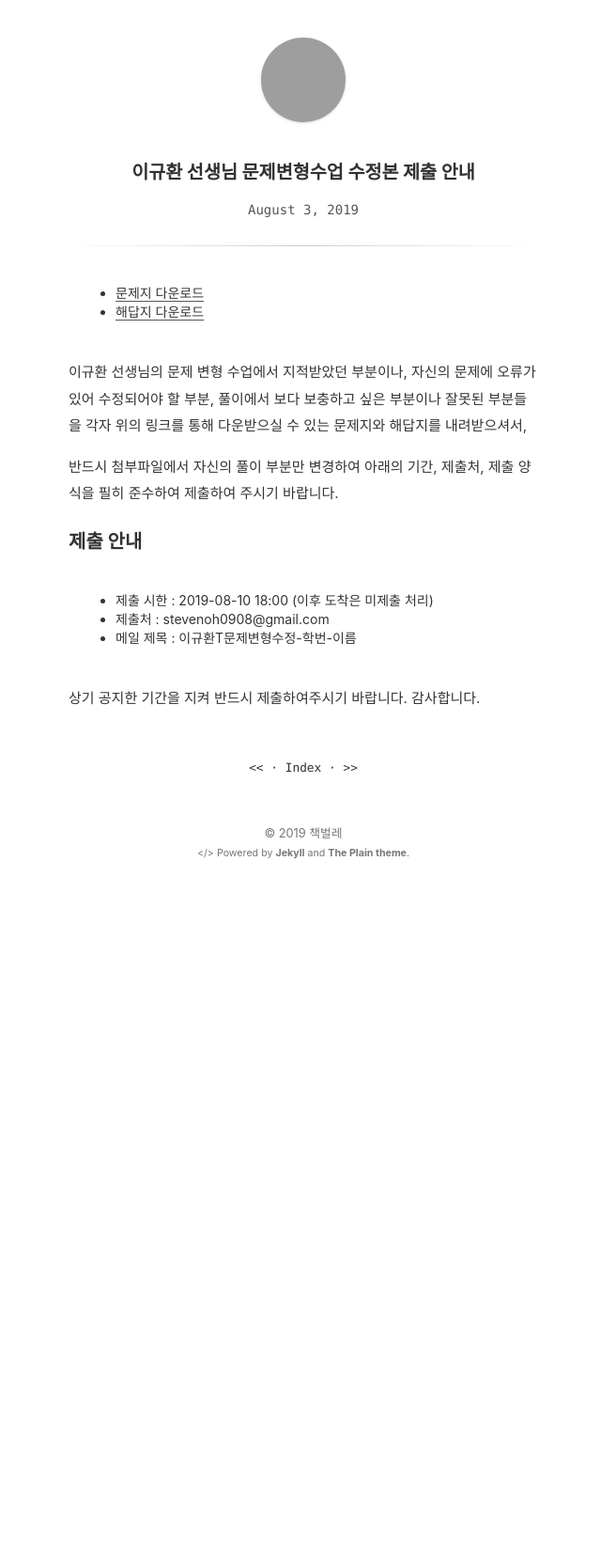
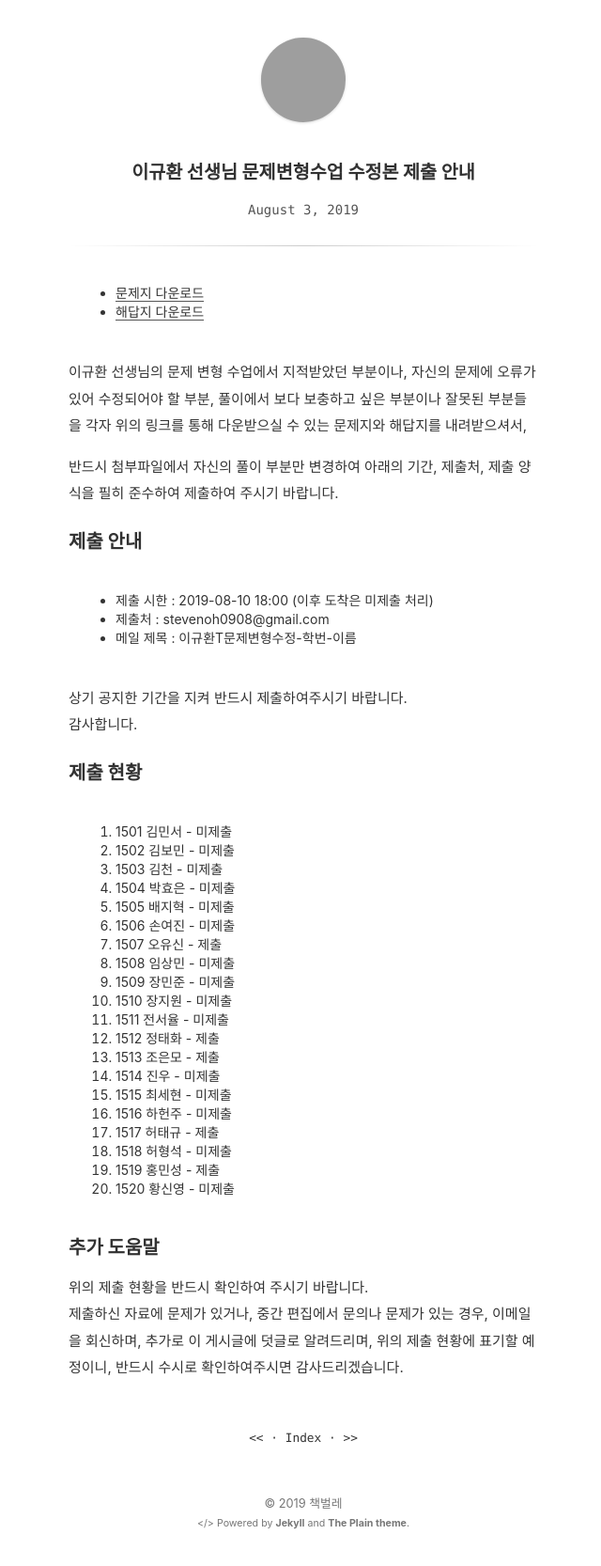
Before and after one commit to stevenoh0908/stevenoh0908.github.io, a Jekyll site: the page built from _posts/2019-08-03-이규환 선생님 문제변형 수업 제출 안내.md, in a window 1280 px wide. Shown: the whole page at 94% size, without its empty margins (317-957 px from the left). Built offline with Jekyll 4.4.1, drawn with Linux system fonts in a browser that asks for light colours; comment, search, counter and statistics services are not loaded; before the commit the page ends 953 px from its top, so only the background shows below that; grey boxes are pictures that could not be loaded.

Commit message:
Update 2019-08-03-이규환 선생님 문제변형 수업 제출 안내.md

```diff
--- a/_posts/2019-08-03-이규환 선생님 문제변형 수업 제출 안내.md
+++ b/_posts/2019-08-03-이규환 선생님 문제변형 수업 제출 안내.md
@@ -18,5 +18,31 @@ status: notice
 - 제출처 : stevenoh0908@gmail.com
 - 메일 제목 : 이규환T문제변형수정-학번-이름
 
-상기 공지한 기간을 지켜 반드시 제출하여주시기 바랍니다.
+상기 공지한 기간을 지켜 반드시 제출하여주시기 바랍니다.<br>
 감사합니다.
+
+### 제출 현황
+1. 1501 김민서 - 미제출
+2. 1502 김보민 - 미제출
+3. 1503 김천 - 미제출
+4. 1504 박효은 - 미제출
+5. 1505 배지혁 - 미제출
+6. 1506 손여진 - 미제출
+7. 1507 오유신 - 제출
+8. 1508 임상민 - 미제출
+9. 1509 장민준 - 미제출
+10. 1510 장지원 - 미제출
+11. 1511 전서율 - 미제출
+12. 1512 정태화 - 제출
+13. 1513 조은모 - 제출
+14. 1514 진우 - 미제출
+15. 1515 최세현 - 미제출
+16. 1516 하헌주 - 미제출
+17. 1517 허태규 - 제출
+18. 1518 허형석 - 미제출
+19. 1519 홍민성 - 제출
+20. 1520 황신영 - 미제출
+
+### 추가 도움말
+위의 제출 현황을 반드시 확인하여 주시기 바랍니다.<br>
+제출하신 자료에 문제가 있거나, 중간 편집에서 문의나 문제가 있는 경우, 이메일을 회신하며, 추가로 이 게시글에 덧글로 알려드리며, 위의 제출 현황에 표기할 예정이니, 반드시 수시로 확인하여주시면 감사드리겠습니다.
```
